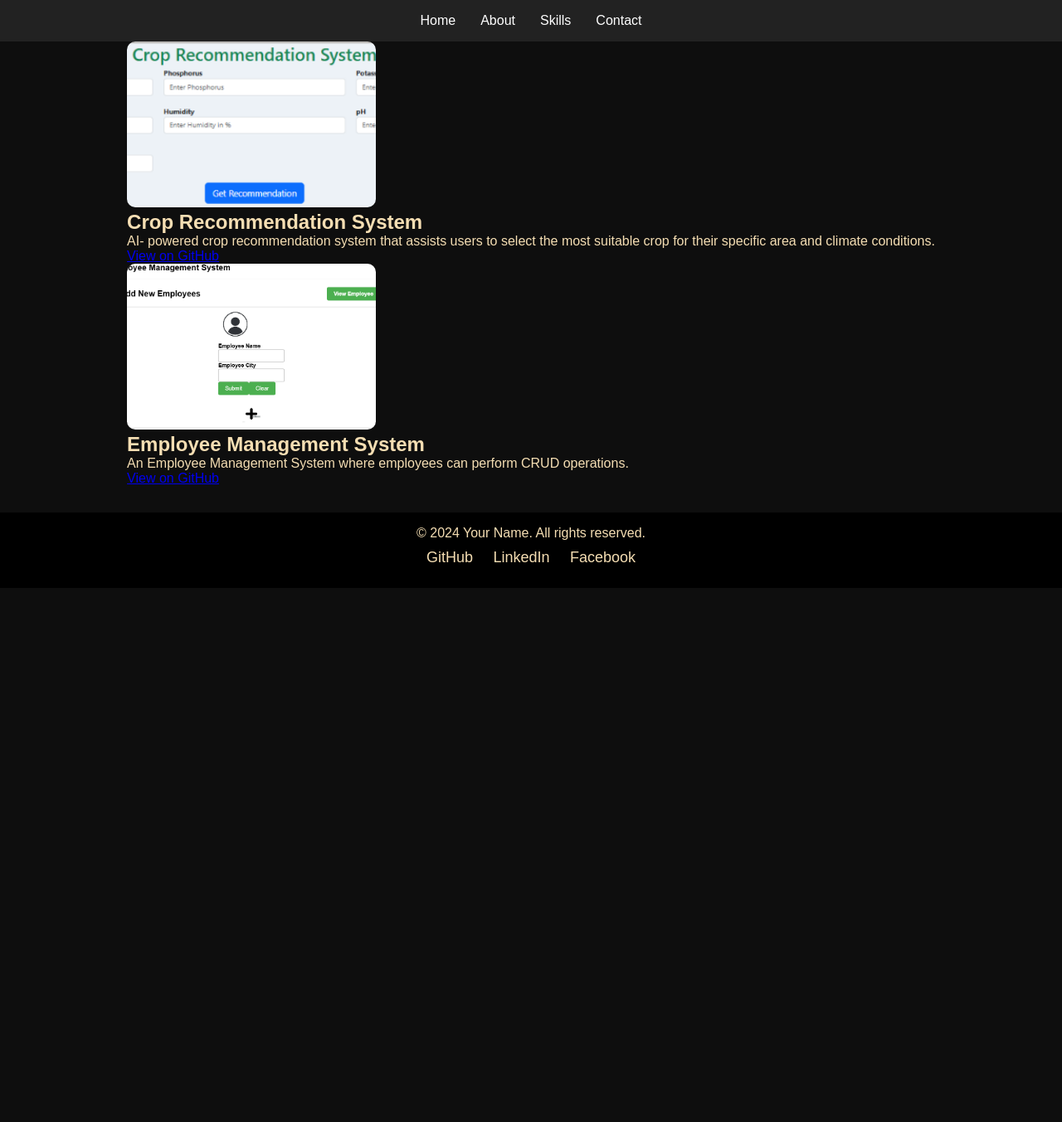
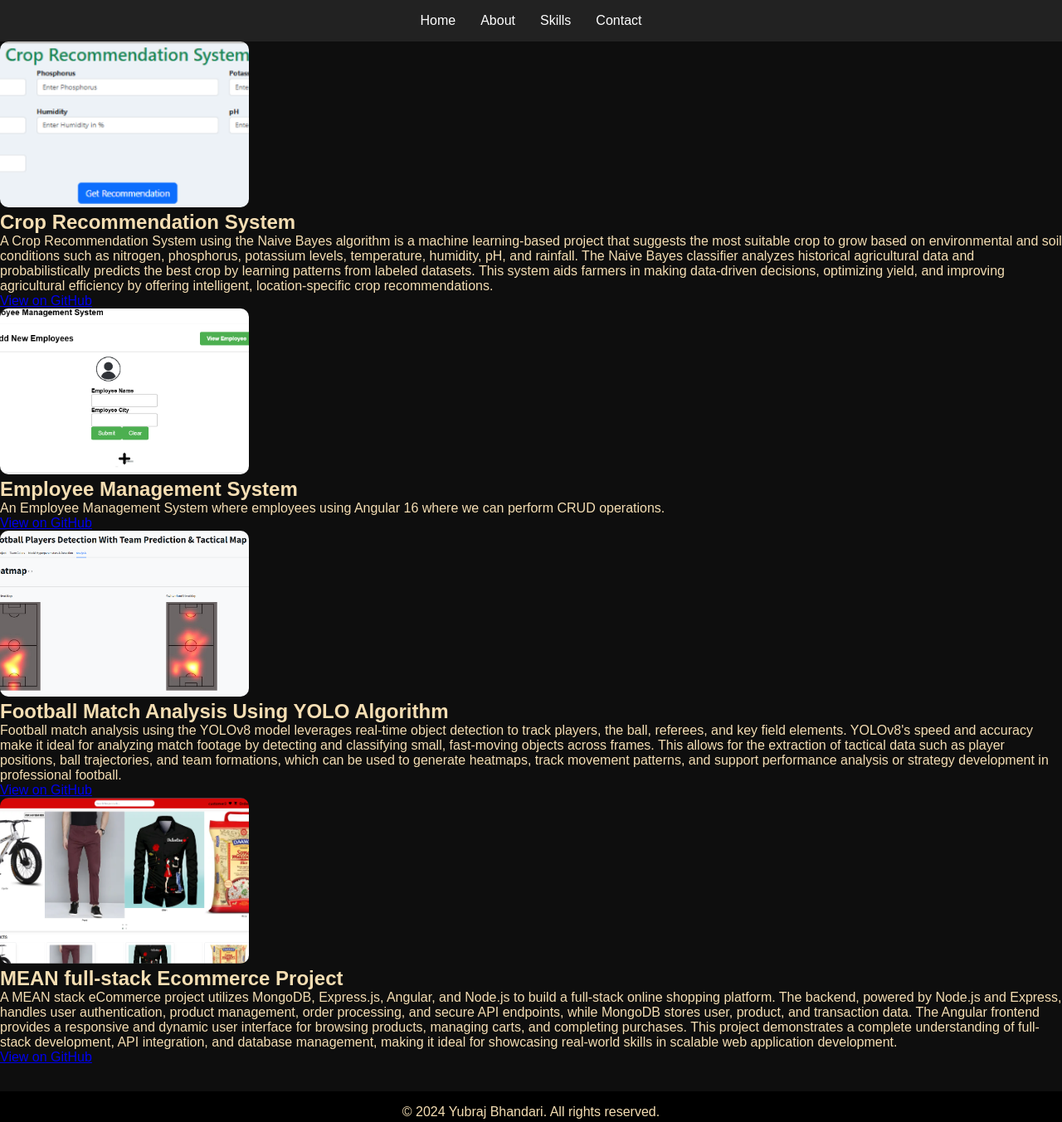
Before and after one commit to Yubraj-Bhandari/portfolio, a plain HTML site: page projects.html in a window 1280 px wide. Shown: the top 1353 px of the page at 83% size. Before the commit the page ends 800 px from the top, so only its background shows below. Drawn offline with Linux system fonts and the light colour scheme.

Commit message:
added projects

```diff
--- a/projects.html
+++ b/projects.html
@@ -24,25 +24,56 @@
             <div class="project">
                 <img src="assets/crop-recommendation.png" alt="Project 1" class="project-img">
                 <h2>Crop Recommendation System </h2>
-                <p>AI- powered crop recommendation system that assists users to
-                    select the most suitable crop for their specific area and climate conditions.
-                </p>
+                <p>A Crop Recommendation System using the Naive Bayes algorithm is a machine learning-based
+                    project that suggests the most suitable crop to grow based on environmental and soil conditions
+                    such as nitrogen, phosphorus, potassium levels, temperature, humidity, pH, and rainfall. The Naive
+                     Bayes classifier analyzes historical agricultural data and probabilistically predicts the best crop
+                      by learning patterns from labeled datasets. This system aids farmers in making data-driven decisions,
+                      optimizing yield, and improving agricultural efficiency by offering intelligent, location-specific crop
+                       recommendations.</p>
                 <a href="https://github.com/Yubraj-Bhandari/Minor-Project-" target="_blank">View on GitHub</a>
             </div>
 
             <div class="project">
                 <img src="assets/ems.png" alt="Project 2" class="project-img">
-                <h2>Employee Management System</h2>
-                <p>An Employee Management System where employees can perform CRUD operations.</p>
+                <h2>Employee Management System</h2>An Employee Management System where employees using Angular 16 where we can perform CRUD operations.
+                <p></p>
                 <a href="https://github.com/Yubraj-Bhandari/EMS" target="_blank">View on GitHub</a>
             </div>
+
+            <div class="project">
+                <img src="assets/football-analysis.png" alt="Project 3" class="project-img">
+                <h2>Football Match Analysis Using YOLO Algorithm</h2>
+                <p>
+                    Football match analysis using the YOLOv8 model leverages real-time object detection to
+                    track players, the ball, referees, and key field elements. YOLOv8's speed and accuracy
+                     make it ideal for analyzing match footage by detecting and classifying small, fast-moving
+                      objects across frames. This allows for the extraction of tactical data such as player positions,
+                       ball trajectories, and team formations, which can be used to generate heatmaps, track movement
+                       patterns, and support performance analysis or strategy development in professional football.
+                </p>
+                <a href="https://github.com/Sugam-Baidya/Major-Project-Football-Match-Analysis" target="_blank">View on GitHub</a>
+            </div>
+
+            <div class="project">
+                <img src="assets/ecommerce.png" alt="Project 4" class="project-img">
+                <h2>MEAN full-stack Ecommerce Project</h2>
+                <p>A MEAN stack eCommerce project utilizes MongoDB, Express.js, Angular, and Node.js to build a full-stack online
+                     shopping platform. The backend, powered by Node.js and Express, handles user authentication, product management,
+                     order processing, and secure API endpoints, while MongoDB stores user, product, and transaction data. The Angular
+                     frontend provides a responsive and dynamic user interface for browsing products, managing carts, and completing
+                     purchases. This project demonstrates a complete understanding of full-stack development, API integration, and database
+                      management, making it ideal for showcasing real-world skills in scalable web application development.</p>
+                <a href="https://github.com/Yubraj-Bhandari/ecomm-mean" target="_blank">View on GitHub</a>
+            </div>
+
 
 
         </div>
     </main>
 
     <footer>
-        <p>&copy; 2024 Your Name. All rights reserved.</p>
+        <p>&copy; 2024 Yubraj Bhandari. All rights reserved.</p>
         <div class="social-links">
             <a href="https://github.com/YOUR_USERNAME" target="_blank">GitHub</a>
             <a href="https://linkedin.com/in/YOUR_PROFILE" target="_blank">LinkedIn</a>
```
Also changed, not shown: index.html (+4 -1 lines), skills.html (+3 -2 lines), assets/ecommerce.png (added), assets/football-analysis.png (added).
